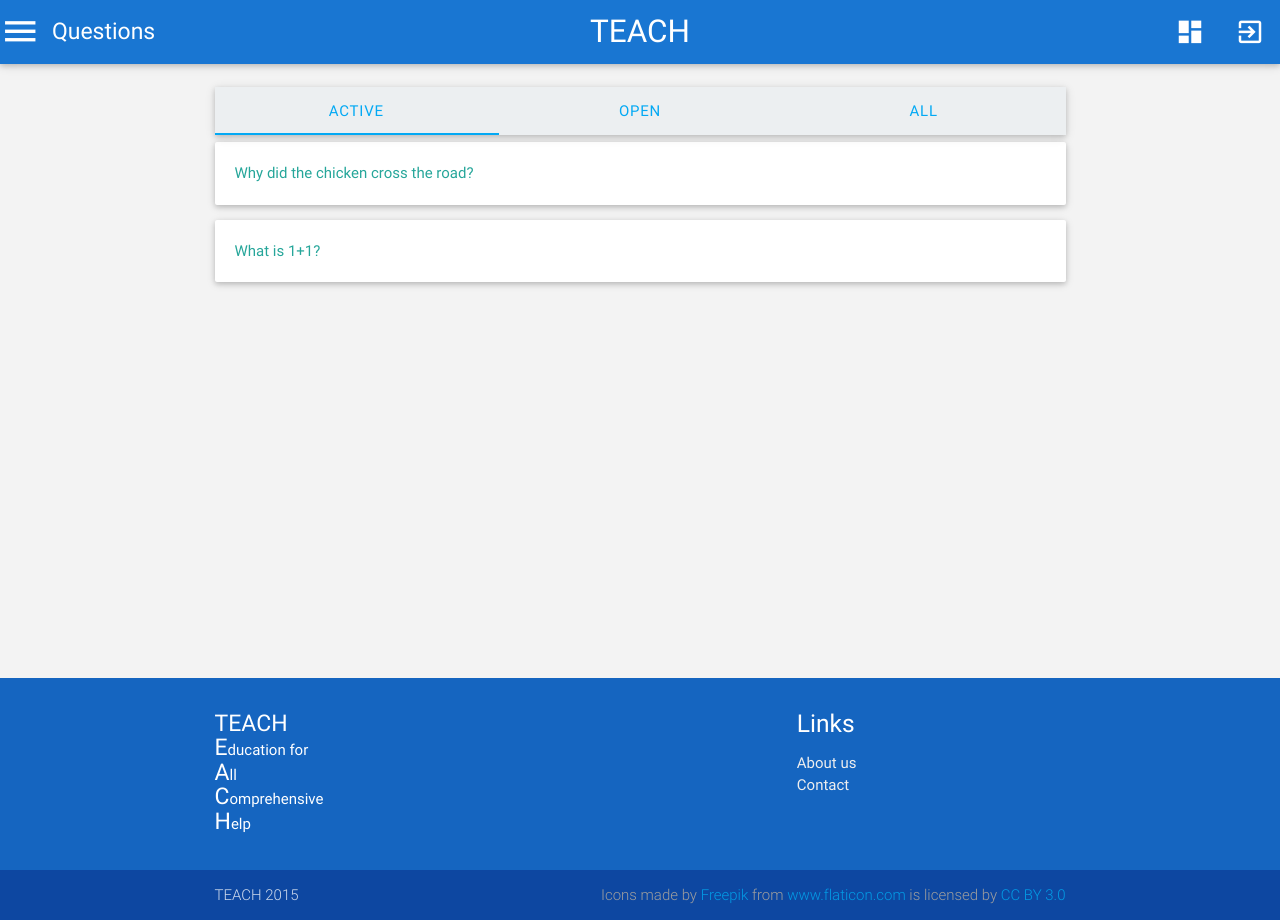
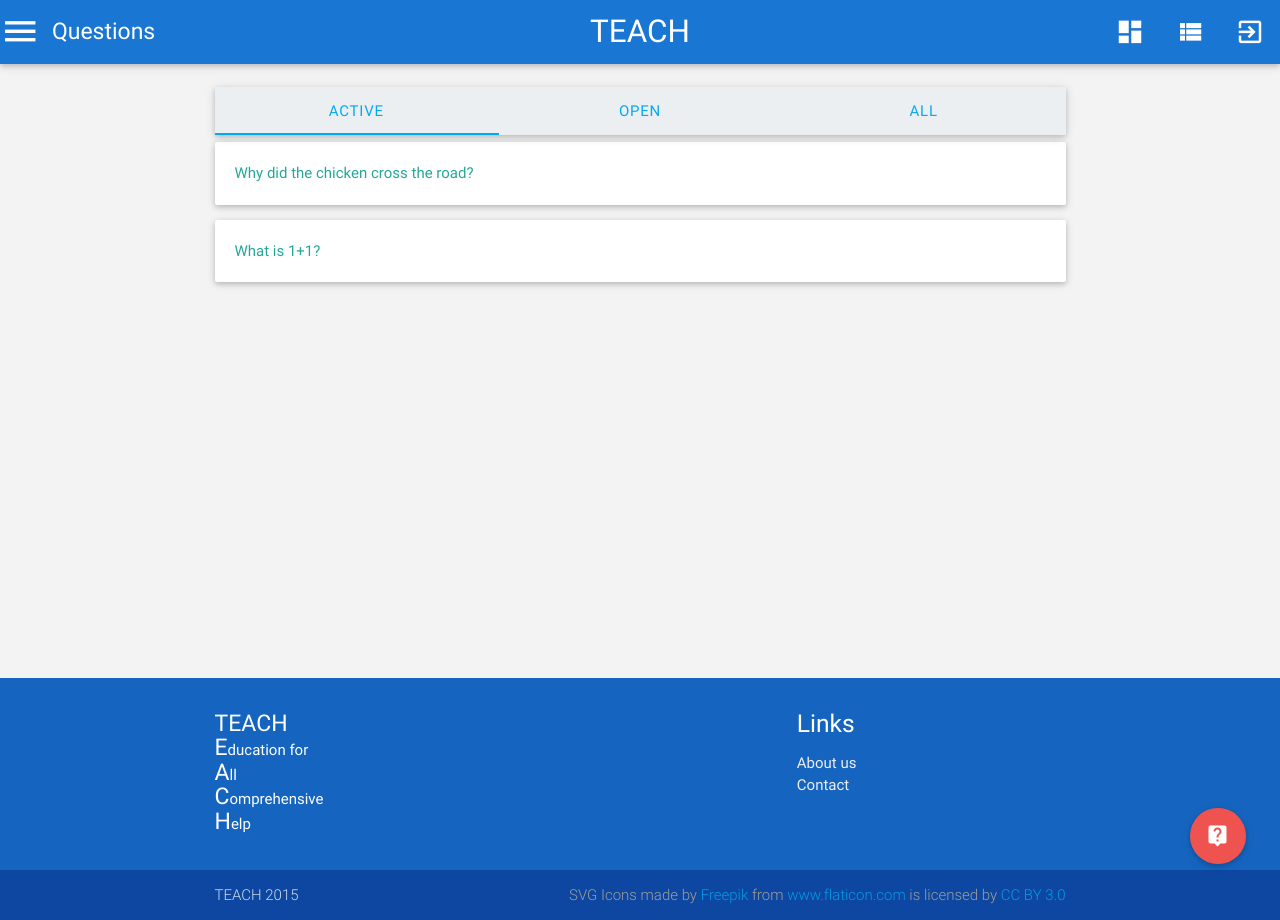
Before and after one commit to yichenshen/TEACH, a PHP site: page /pages/question/index.php in a window 1280 px wide. Run offline with PHP 8.4, Linux system fonts and the light colour scheme.

Commit message:
Add ask question page
Added a floating button to access this page. Questions list button added to sidebar.

Signed-off-by: Shen Yichen <2007.yichen@gmail.com>

```diff
--- a/source/layouts/account/login.layout.php
+++ b/source/layouts/account/login.layout.php
@@ -7,8 +7,8 @@
     <div class="row">
       <div class="input-field col l10 s12">
         <i class="mdi-action-account-circle prefix"></i>
-        <input id="first_name" type="text" class="validate">
-        <label for="first_name">Username</label>
+        <input id="username" type="text" class="validate">
+        <label for="username">Username</label>
       </div>
     </div>
 
--- a/source/layouts/shared/main.layout.php
+++ b/source/layouts/shared/main.layout.php
@@ -22,6 +22,15 @@
 
     <main>
       <?php include $mainContent ?>
+      <?php if(isset($loggedInUser)): ?>
+        <div class="fixed-action-btn bottom-right-btn">
+          <a  class="btn-floating btn-large waves-effect waves-light red lighten-1 tooltipped"
+              href="/pages/question/create.php"
+              data-position="left" data-delay="1" data-tooltip="Ask!" >
+            <i class="mdi-communication-live-help"></i>
+          </a>
+        </div>
+      <?php endif; ?>
     </main>
 
     <footer class="page-footer blue darken-3">
@@ -56,7 +65,7 @@
       <div class="footer-copyright blue darken-4">
         <div class="container">
           TEACH 2015
-          <div class='right grey-text h6'>Icons made by <a href="http://www.flaticon.com/authors/freepik" title="Freepik">Freepik</a> from <a href="http://www.flaticon.com" title="Flaticon">www.flaticon.com</a>             is licensed by <a href="http://creativecommons.org/licenses/by/3.0/" title="Creative Commons BY 3.0">CC BY 3.0</a></div>
+          <div class='right grey-text h6'>SVG Icons made by <a href="http://www.flaticon.com/authors/freepik" title="Freepik">Freepik</a> from <a href="http://www.flaticon.com" title="Flaticon">www.flaticon.com</a>             is licensed by <a href="http://creativecommons.org/licenses/by/3.0/" title="Creative Commons BY 3.0">CC BY 3.0</a></div>
         </div>
       </div>
     </footer>
--- a/source/layouts/shared/nav.layout.php
+++ b/source/layouts/shared/nav.layout.php
@@ -33,9 +33,17 @@
         </li>
 
         <li>
+          <a  href="/pages/question/index.php"
+              class="tooltipped"
+              data-position="bottom" data-delay="10" data-tooltip="Questions List">
+            <i class="mdi-action-view-list"></i>
+          </a>
+        </li>
+
+        <li>
           <a  href="/"
               class="tooltipped"
-              data-position="bottom" data-delay="10" data-tooltip="Logout">
+              data-position="left" data-delay="10" data-tooltip="Logout">
             <i class="mdi-action-exit-to-app"></i>
           </a>
         </li>
--- a/source/layouts/shared/sidenav.layout.php
+++ b/source/layouts/shared/sidenav.layout.php
@@ -6,9 +6,11 @@
 				<i class="grey-text large mdi-action-account-circle center"></i>
 				</div>
 			<?php else: ?>
-				<div class="col s8 offset-s2">
-					<img src="/resources/images/school1.svg">
-				</div>
+				<a href="/">
+					<div class="col s8 offset-s2">
+						<img src="/resources/images/school1.svg">
+					</div>
+				</a>
 			<?php endif; ?>
 		</div>
 	</li>
@@ -25,7 +27,7 @@
 
 	    <li>
 	    	<a href="/pages/question/index.php">
-	    		<i class="left mdi-action-help"></i>
+	    		<i class="left mdi-action-view-list"></i>
 	    		Questions
 	    	</a>
 	    </li>
--- a/source/resources/css/main.css
+++ b/source/resources/css/main.css
@@ -21,6 +21,18 @@ main {
 	font-size: 23px;
 }
 
+.bottom-right-btn{
+	bottom: 35px;
+	right: 24px;
+}
+
+@media only screen and (min-width : 993px) {
+	.bottom-right-btn{
+		bottom: 57px;
+		right: 35px;
+	}
+}
+
 .small-spacing{
 	line-height: 150%;
 }
```
Also changed, not shown: source/layouts/question/create.layout.php (added, +18 -0 lines), source/pages/question/create.php (added, +9 -0 lines), 1 other file.
